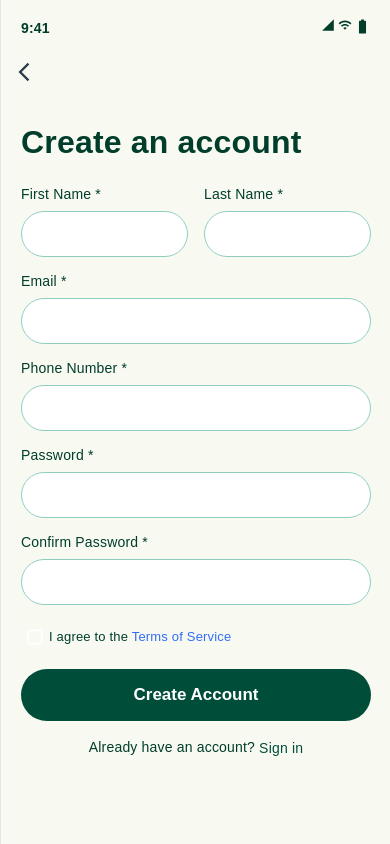
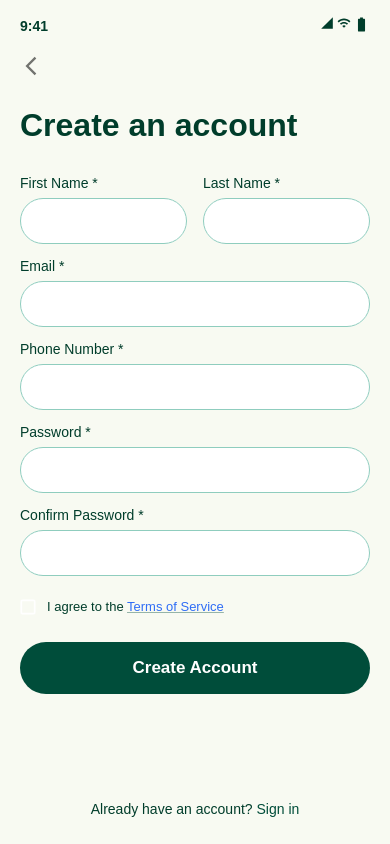
Before and after one commit to G4-Expense-Tracker/4G-Expense-Tracker, a React (Vite) app in the folder canopy-FRONTEND/: page /signup in a window 390 px wide. Built offline with nearby package versions, Linux system fonts and the light colour scheme.

Commit message:
Made the pages responsive from the dev branch

```diff
--- a/canopy-FRONTEND/src/components/pages/LoadingPage.jsx
+++ b/canopy-FRONTEND/src/components/pages/LoadingPage.jsx
@@ -12,8 +12,9 @@ export default function LoadingPage() {
     <Box
       onClick={() => navigate("/main")}
       sx={{
-        width: 390,
-        height: 844,
+        width: "100%",
+        maxWidth: 390,
+        minHeight: "100svh",
         mx: "auto",
         position: "relative",
         overflow: "hidden",
@@ -22,8 +23,18 @@ export default function LoadingPage() {
         cursor: "pointer",
       }}
     >
-      <Box sx={{ display: "flex", justifyContent: "space-between", px: "34px", pt: "28px", color: "text.secondary" }}>
+      <Box
+        sx={{
+          display: "flex",
+          justifyContent: "space-between",
+          alignItems: "center",
+          px: 3,
+          pt: 2.5,
+          color: "text.secondary",
+        }}
+      >
         <Typography sx={{ fontWeight: 700, fontSize: 14 }}>9:41</Typography>
+
         <Box sx={{ display: "flex", gap: 0.3 }}>
           <SignalCellular4BarIcon sx={{ fontSize: 14 }} />
           <WifiIcon sx={{ fontSize: 14 }} />
--- a/canopy-FRONTEND/src/components/pages/SignupPage.jsx
+++ b/canopy-FRONTEND/src/components/pages/SignupPage.jsx
@@ -24,39 +24,32 @@ export default function SignupPage() {
   const [showConfirm, setShowConfirm] = useState(false);
 
   const inputStyle = {
-    mb: "14px",
+    mb: 1.5,
     "& .MuiOutlinedInput-root": {
       height: 46,
       borderRadius: "28px",
       bgcolor: "#ffffff",
       "& fieldset": { borderColor: "#8FCDBE" },
-      "&:hover fieldset": { borderColor: "#8FCDBE" },
-      "&.Mui-focused fieldset": { borderColor: "#8FCDBE" },
     },
   };
 
   return (
     <Box
       sx={{
-        width: 390,
-        height: 844,
+        width: "100%",
+        maxWidth: 390,
+        minHeight: "100svh",
         mx: "auto",
-        position: "relative",
-        overflow: "hidden",
         bgcolor: "background.default",
-        px: "20px",
-        boxSizing: "border-box",
+        px: 2.5,
+        pt: 2,
+        pb: 3,
+        display: "flex",
+        flexDirection: "column",
       }}
     >
       {/* Status Bar */}
-      <Box
-        sx={{
-          display: "flex",
-          justifyContent: "space-between",
-          pt: "18px",
-          color: "text.primary",
-        }}
-      >
+      <Box sx={{ display: "flex", justifyContent: "space-between", mb: 2 }}>
         <Typography sx={{ fontWeight: 700, fontSize: 14 }}>9:41</Typography>
 
         <Box sx={{ display: "flex", gap: 0.3 }}>
@@ -66,70 +59,55 @@ export default function SignupPage() {
         </Box>
       </Box>
 
-      {/* Back Button - LEFT */}
-      <IconButton
-        onClick={() => navigate("/login")}
-        sx={{
-          mt: "22px",
-          ml: "-8px",
-          p: 0,
-          color: "#2d3f49",
-          display: "block",
-        }}
-      >
+      {/* Back Button */}
+      <Box sx={{ mb: 3 }}>
+        <IconButton onClick={() => navigate("/login")} sx={{ p: 0 }}>
           <ArrowBackIosNewIcon sx={{ fontSize: 22 }} />
         </IconButton>
+      </Box>
 
       {/* Content */}
-      <Box sx={{ mt: "36px", width: "100%", textAlign: "left" }}>
-        <Typography
-          sx={{
-            mb: "24px",
-            fontSize: 32,
-            fontWeight: 800,
-            color: "text.primary",
-            lineHeight: 1.1,
-          }}
-        >
+      <Box sx={{ flexGrow: 1 }}>
+        <Typography sx={{ mb: 3, fontSize: 32, fontWeight: 800 }}>
           Create an account
         </Typography>
 
-        {/* First + Last Name */}
+        {/* Name Row */}
         <Box sx={{ display: "flex", gap: 2 }}>
           <Box sx={{ flex: 1 }}>
-            <Typography sx={{ fontSize: 14, mb: "6px" }}>
+            <Typography sx={{ fontSize: 14, mb: 0.5 }}>
               First Name *
             </Typography>
-            <TextField fullWidth variant="outlined" sx={inputStyle} />
+            <TextField fullWidth sx={inputStyle} />
           </Box>
 
           <Box sx={{ flex: 1 }}>
-            <Typography sx={{ fontSize: 14, mb: "6px" }}>
+            <Typography sx={{ fontSize: 14, mb: 0.5 }}>
               Last Name *
             </Typography>
-            <TextField fullWidth variant="outlined" sx={inputStyle} />
+            <TextField fullWidth sx={inputStyle} />
           </Box>
         </Box>
 
-        <Typography sx={{ fontSize: 14, mb: "6px" }}>Email *</Typography>
-        <TextField fullWidth variant="outlined" sx={inputStyle} />
+        <Typography sx={{ fontSize: 14, mb: 0.5 }}>Email *</Typography>
+        <TextField fullWidth sx={inputStyle} />
 
-        <Typography sx={{ fontSize: 14, mb: "6px" }}>Phone Number *</Typography>
-        <TextField fullWidth variant="outlined" sx={inputStyle} />
+        <Typography sx={{ fontSize: 14, mb: 0.5 }}>
+          Phone Number *
+        </Typography>
+        <TextField fullWidth sx={inputStyle} />
 
-        <Typography sx={{ fontSize: 14, mb: "6px" }}>Password *</Typography>
+        <Typography sx={{ fontSize: 14, mb: 0.5 }}>
+          Password *
+        </Typography>
         <TextField
           fullWidth
-          variant="outlined"
           type={showPassword ? "text" : "password"}
           sx={inputStyle}
           InputProps={{
             endAdornment: (
               <InputAdornment position="end">
-                <IconButton
-                  onClick={() => setShowPassword(!showPassword)}
-                  edge="end"
-                >
+                <IconButton onClick={() => setShowPassword(!showPassword)}>
                   {showPassword ? (
                     <VisibilityOutlinedIcon />
                   ) : (
@@ -141,21 +119,17 @@ export default function SignupPage() {
           }}
         />
 
-        <Typography sx={{ fontSize: 14, mb: "6px" }}>
+        <Typography sx={{ fontSize: 14, mb: 0.5 }}>
           Confirm Password *
         </Typography>
         <TextField
           fullWidth
-          variant="outlined"
           type={showConfirm ? "text" : "password"}
           sx={inputStyle}
           InputProps={{
             endAdornment: (
               <InputAdornment position="end">
-                <IconButton
-                  onClick={() => setShowConfirm(!showConfirm)}
-                  edge="end"
-                >
+                <IconButton onClick={() => setShowConfirm(!showConfirm)}>
                   {showConfirm ? (
                     <VisibilityOutlinedIcon />
                   ) : (
@@ -167,24 +141,17 @@ export default function SignupPage() {
           }}
         />
 
-        {/* Checkbox - LEFT */}
         <FormControlLabel
-          control={<Checkbox size="small" sx={{ p: "4px" }} />}
+          control={<Checkbox size="small" />}
           label={
             <Typography sx={{ fontSize: 13 }}>
               I agree to the{" "}
-              <Link underline="none" sx={{ color: "#2f6df6" }}>
+              <Link sx={{ color: "#2f6df6" }}>
                 Terms of Service
               </Link>
             </Typography>
           }
-          sx={{
-            mt: "4px",
-            mb: "18px",
-            ml: 0,
-            display: "flex",
-            justifyContent: "flex-start",
-          }}
+          sx={{ mb: 2 }}
         />
 
         <Button
@@ -198,30 +165,21 @@ export default function SignupPage() {
             fontSize: 17,
             fontWeight: 700,
             textTransform: "none",
-            boxShadow: "none",
-            "&:hover": {
-              bgcolor: "primary.dark",
-              boxShadow: "none",
-            },
           }}
         >
           Create Account
         </Button>
+      </Box>
 
-        <Box sx={{ mt: 2, textAlign: "center" }}>
+      {/* Bottom */}
+      <Box sx={{ mt: 3, textAlign: "center" }}>
         <Typography sx={{ fontSize: 14 }}>
           Already have an account?{" "}
-            <Link
-              component="button"
-              onClick={() => navigate("/login")}
-              underline="none"
-              sx={{ fontSize: 14 }}
-            >
+          <Link onClick={() => navigate("/login")} underline="none">
             Sign in
           </Link>
         </Typography>
       </Box>
     </Box>
-    </Box>
   );
 }
--- a/canopy-FRONTEND/src/index.css
+++ b/canopy-FRONTEND/src/index.css
@@ -1,111 +1,28 @@
 :root {
-  --text: #6b6375;
-  --text-h: #08060d;
-  --bg: #fff;
-  --border: #e5e4e7;
-  --code-bg: #f4f3ec;
-  --accent: #aa3bff;
-  --accent-bg: rgba(170, 59, 255, 0.1);
-  --accent-border: rgba(170, 59, 255, 0.5);
-  --social-bg: rgba(244, 243, 236, 0.5);
-  --shadow:
-    rgba(0, 0, 0, 0.1) 0 10px 15px -3px, rgba(0, 0, 0, 0.05) 0 4px 6px -2px;
-
-  --sans: system-ui, 'Segoe UI', Roboto, sans-serif;
-  --heading: system-ui, 'Segoe UI', Roboto, sans-serif;
-  --mono: ui-monospace, Consolas, monospace;
-
-  font: 18px/145% var(--sans);
-  letter-spacing: 0.18px;
-  color-scheme: light dark;
-  color: var(--text);
-  background: var(--bg);
-  font-synthesis: none;
-  text-rendering: optimizeLegibility;
-  -webkit-font-smoothing: antialiased;
-  -moz-osx-font-smoothing: grayscale;
-
-  @media (max-width: 1024px) {
-    font-size: 16px;
-  }
+  font-family: system-ui, "Segoe UI", Roboto, sans-serif;
+  background: #ffffff;
+  color: #08060d;
 }
 
-@media (prefers-color-scheme: dark) {
-  :root {
-    --text: #9ca3af;
-    --text-h: #f3f4f6;
-    --bg: #16171d;
-    --border: #2e303a;
-    --code-bg: #1f2028;
-    --accent: #c084fc;
-    --accent-bg: rgba(192, 132, 252, 0.15);
-    --accent-border: rgba(192, 132, 252, 0.5);
-    --social-bg: rgba(47, 48, 58, 0.5);
-    --shadow:
-      rgba(0, 0, 0, 0.4) 0 10px 15px -3px, rgba(0, 0, 0, 0.25) 0 4px 6px -2px;
-  }
+* {
+  box-sizing: border-box;
+}
 
-  #social .button-icon {
-    filter: invert(1) brightness(2);
-  }
+html,
+body,
+#root {
+  margin: 0;
+  width: 100%;
+  min-height: 100svh;
 }
 
 body {
-  margin: 0;
+  overflow-x: hidden;
+  background: #ffffff;
 }
 
 #root {
-  width: 1126px;
-  max-width: 100%;
-  margin: 0 auto;
-  text-align: center;
-  border-inline: 1px solid var(--border);
-  min-height: 100svh;
   display: flex;
-  flex-direction: column;
-  box-sizing: border-box;
+  justify-content: center;
+  align-items: flex-start;
 }
-
-h1,
-h2 {
-  font-family: var(--heading);
-  font-weight: 500;
-  color: var(--text-h);
-}
-
-h1 {
-  font-size: 56px;
-  letter-spacing: -1.68px;
-  margin: 32px 0;
-  @media (max-width: 1024px) {
-    font-size: 36px;
-    margin: 20px 0;
-  }
-}
-h2 {
-  font-size: 24px;
-  line-height: 118%;
-  letter-spacing: -0.24px;
-  margin: 0 0 8px;
-  @media (max-width: 1024px) {
-    font-size: 20px;
-  }
-}
-p {
-  margin: 0;
-}
-
-code,
-.counter {
-  font-family: var(--mono);
-  display: inline-flex;
-  border-radius: 4px;
-  color: var(--text-h);
-}
-
-code {
-  font-size: 15px;
-  line-height: 135%;
-  padding: 4px 8px;
-  background: var(--code-bg);
-}
```
Also changed, not shown: canopy-FRONTEND/src/components/pages/LoginPage.jsx (+28 -68 lines), canopy-FRONTEND/src/components/pages/MainPage.jsx (+39 -49 lines). Lines whose indentation alone changed are shown as unchanged.
